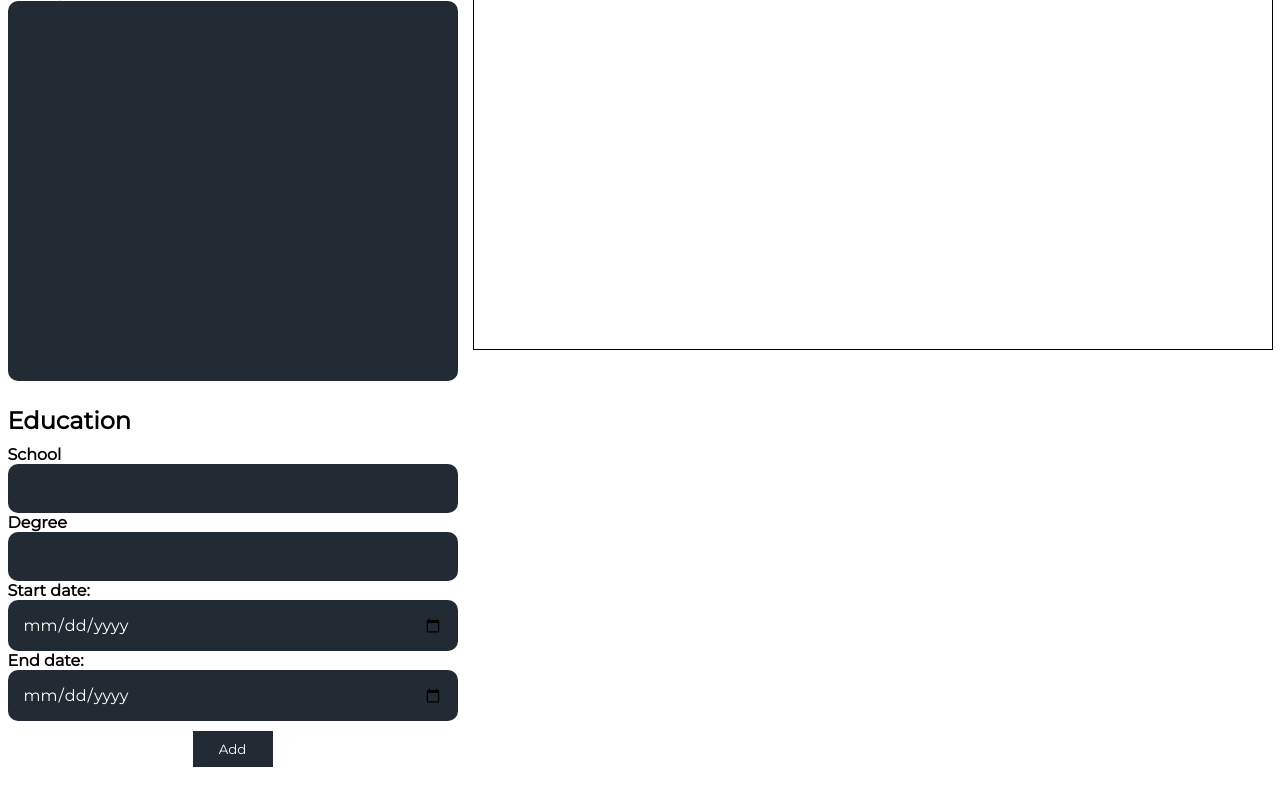
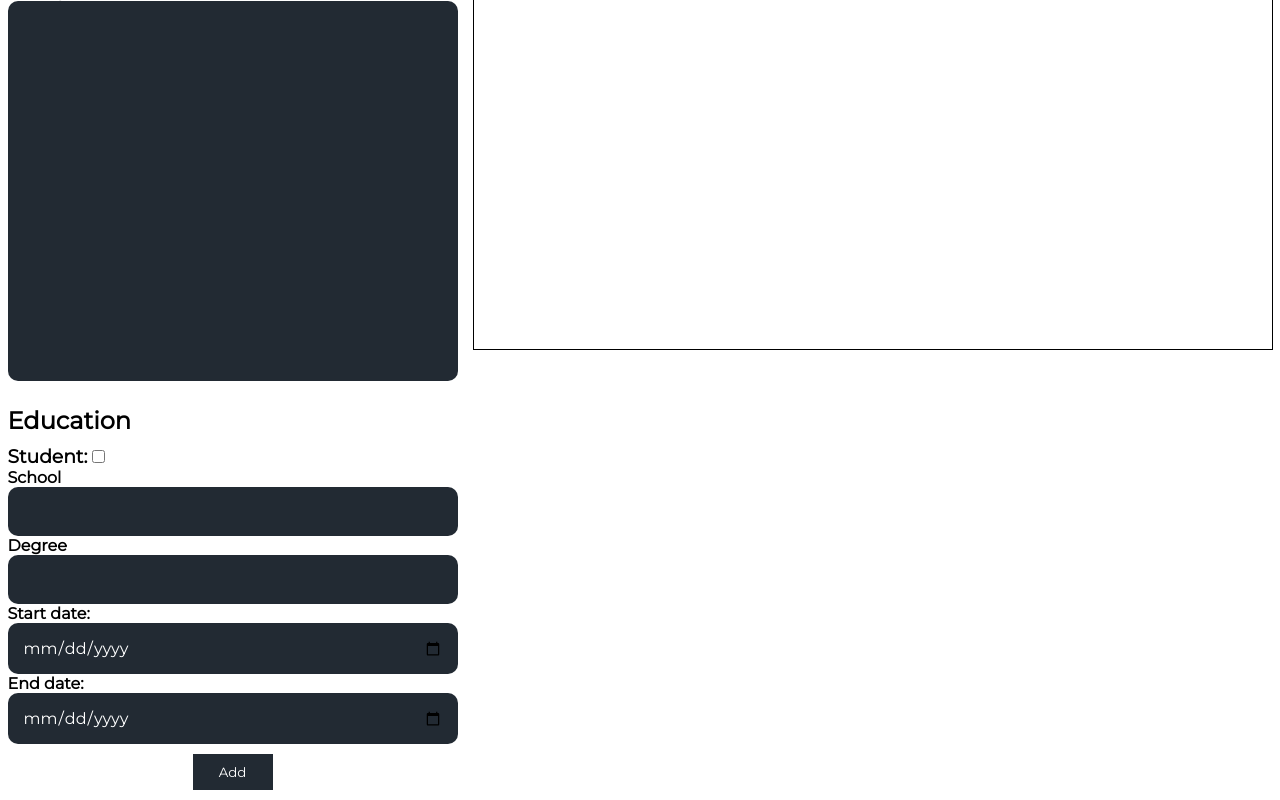
Before and after one commit to urosrelic/cv-app-react, a React (Vite) app: page / in a window 1280 px wide. Shown: the part 693-1493 px from the top of the page. Before the commit the page ends 1470 px from the top, so only its background shows below. Built offline with nearby package versions, Linux system fonts and the light colour scheme; a web font is replaced by a local one.

Commit message:
feat: add student toggle for education

```diff
--- a/src/components/Education.jsx
+++ b/src/components/Education.jsx
@@ -1,12 +1,15 @@
 import { useState } from "react";
 
 export const Education = ({ educationData, setEducationData }) => {
+  const [isStudent, setIsStudent] = useState(false);
+
   const [formData, setFormData] = useState({
     id: crypto.randomUUID(),
     school: "",
     degree: "",
     startDate: "",
     endDate: "",
+    student: false,
   });
 
   const handleInputChange = (fieldName, e) => {
@@ -36,11 +39,27 @@ export const Education = ({ educationData, setEducationData }) => {
     );
   };
 
-  // console.log(educationData);
+  const handleCheckbox = (e) => {
+    if (e.target.checked) {
+      setIsStudent(true);
+    } else {
+      setIsStudent(false);
+    }
+
+    setFormData((currentData) => ({
+      ...currentData,
+      student: true,
+    }));
+  };
+
+  console.log(formData);
 
   return (
     <div className='education-container'>
       <h2>Education</h2>
+      <h3>
+        Student: <input type='checkbox' onChange={(e) => handleCheckbox(e)} />
+      </h3>
       <div className='submitted-education-data'>
         {educationData.map((item) => (
           <div key={item.id} className='submitted-education-item'>
@@ -82,6 +101,7 @@ export const Education = ({ educationData, setEducationData }) => {
             onChange={(e) => handleInputChange("startDate", e)}
           />
         </div>
+        {!isStudent && (
           <div className='input-container'>
             <label htmlFor='end-date'>End date:</label>
             <input
@@ -91,6 +111,8 @@ export const Education = ({ educationData, setEducationData }) => {
               onChange={(e) => handleInputChange("endDate", e)}
             />
           </div>
+        )}
+
         <div className='input-container'>
           <button id='add-entry-btn' type='submit'>
             Add
--- a/src/components/entry/EducationEntry.jsx
+++ b/src/components/entry/EducationEntry.jsx
@@ -4,7 +4,11 @@ export const EducationEntry = ({ entry }) => {
       <div className='education-preview-item-info'>
         <h3>{entry.degree}</h3>
         <p>{entry.school}</p>
-        <p>{"From: " + entry.startDate + " to: " + entry.endDate}</p>
+        {entry.student === true ? (
+          <p>{entry.startDate + " - Present"}</p>
+        ) : (
+          <p>{entry.startDate + " - " + entry.startDate}</p>
+        )}
       </div>
     </div>
   );
```
Lines whose indentation alone changed are shown as unchanged.
